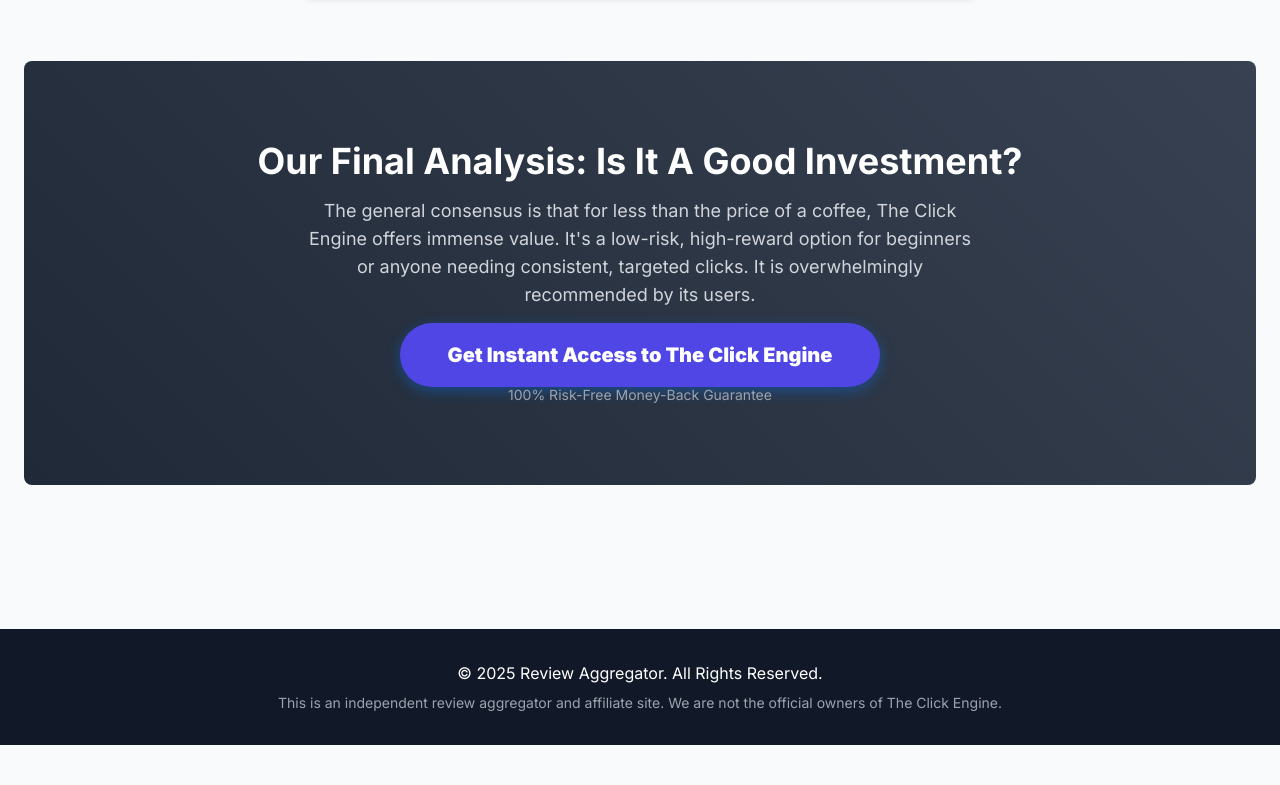
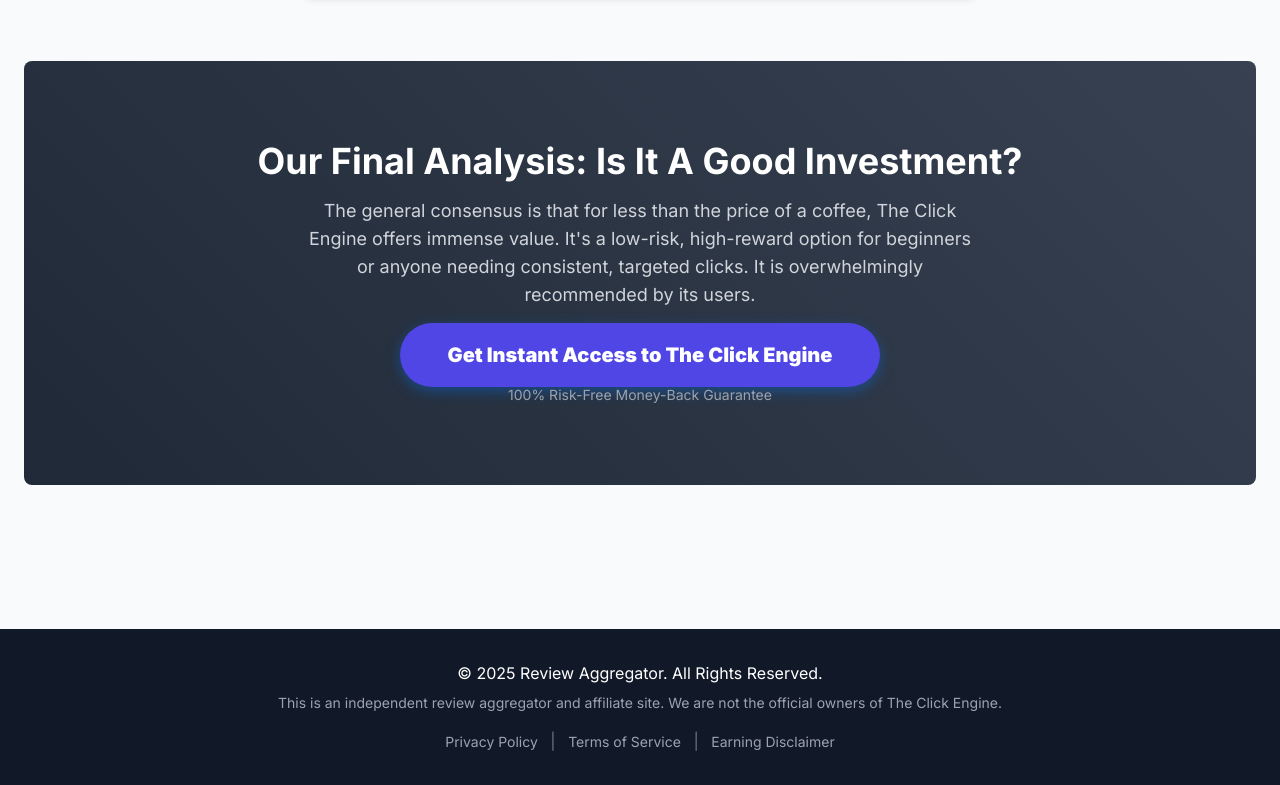
Before and after one commit to priyanka-4112/dailydollars, a plain HTML site: page clickengine.html in a window 1280 px wide. Shown: the part 4855-5640 px from the top of the page. Before the commit the page ends 5600 px from the top, so only its background shows below. Drawn offline with nearby package versions, Linux system fonts and the light colour scheme.

Commit message:
Update clickengine.html

```diff
--- a/clickengine.html
+++ b/clickengine.html
@@ -308,6 +308,13 @@
         <div class="container mx-auto px-6 text-center">
             <p>&copy; 2025 Review Aggregator. All Rights Reserved.</p>
             <p class="text-sm text-gray-400 mt-2">This is an independent review aggregator and affiliate site. We are not the official owners of The Click Engine.</p>
+            <div class="mt-4">
+                <a href="privacy-policy.html" class="text-sm text-gray-400 hover:text-white mx-2">Privacy Policy</a>
+                <span class="text-gray-500">|</span>
+                <a href="terms-of-service.html" class="text-sm text-gray-400 hover:text-white mx-2">Terms of Service</a>
+                <span class="text-gray-500">|</span>
+                <a href="earning-disclaimer.html" class="text-sm text-gray-400 hover:text-white mx-2">Earning Disclaimer</a>
+            </div>
         </div>
     </footer>
 
```
